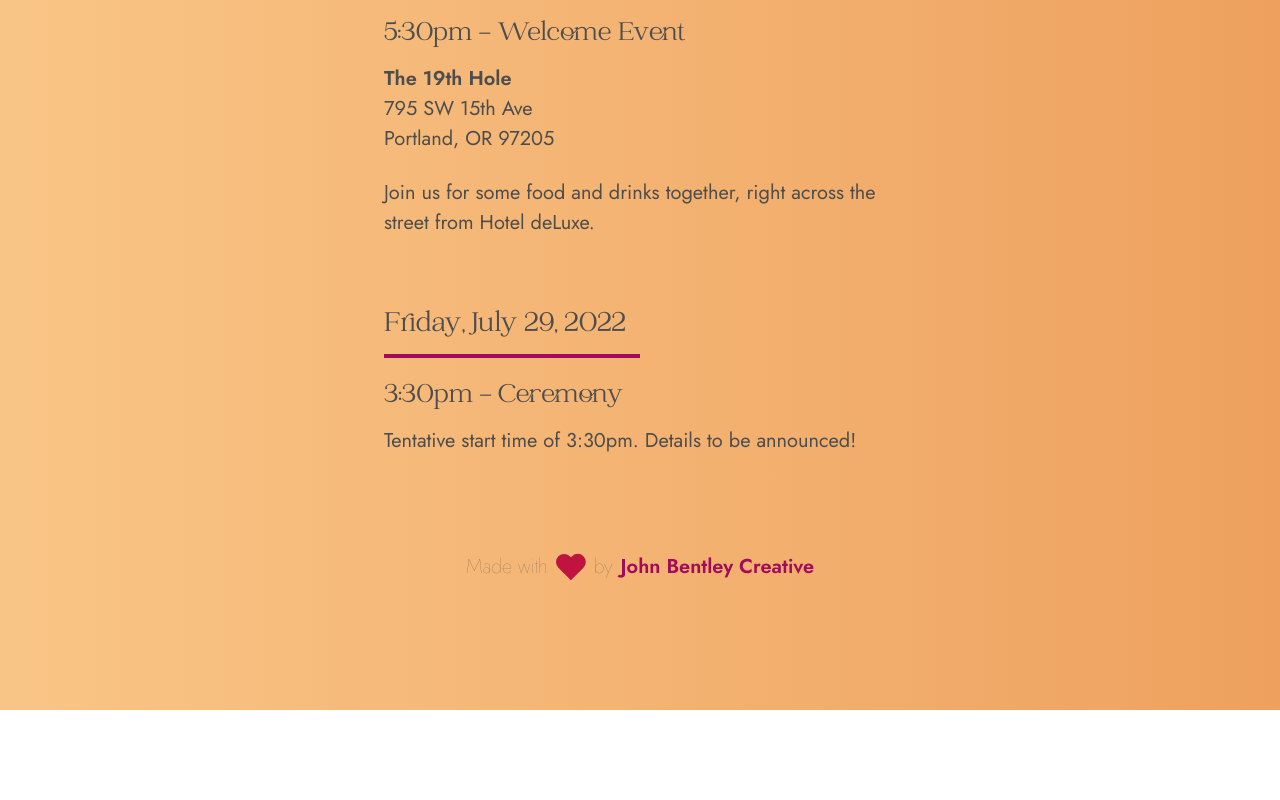
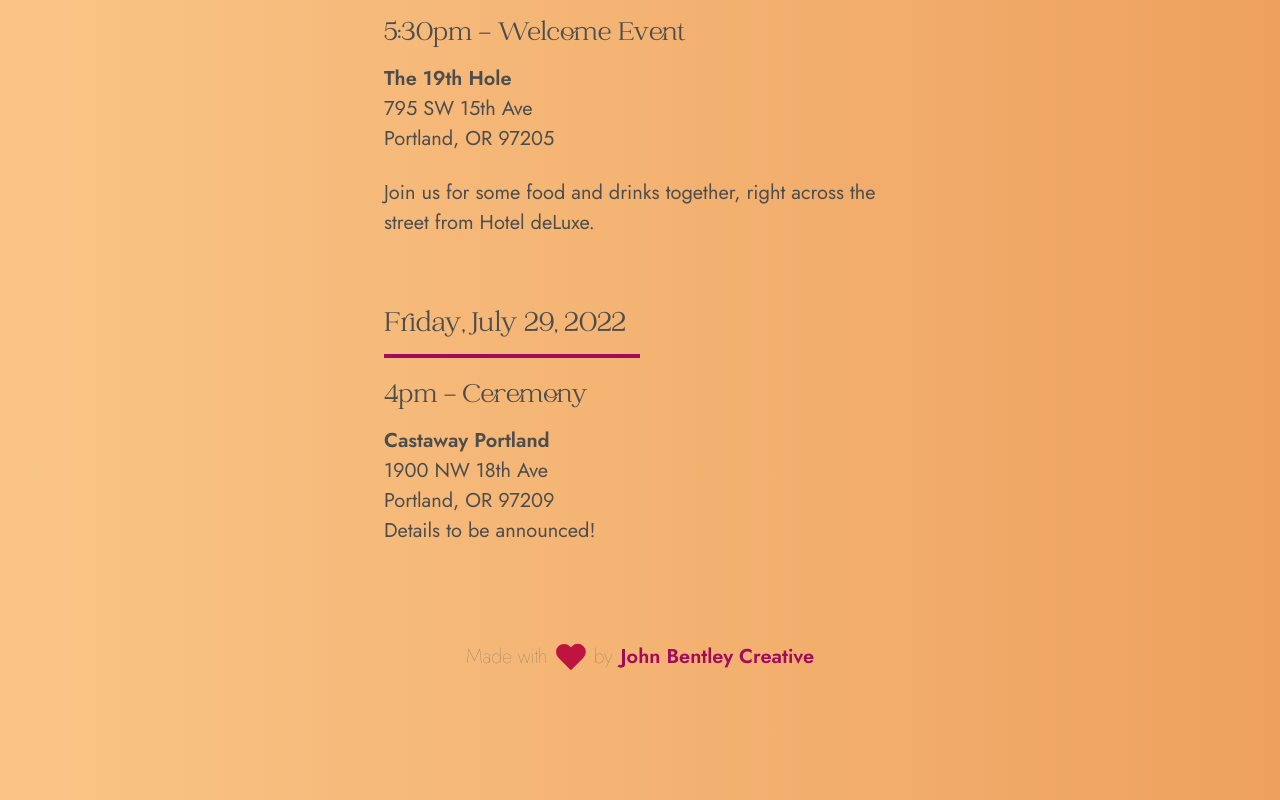
Before and after one commit to jbentley10/john-and-geovana-wedding, a Next.js app: page /schedule in a window 1280 px wide. Shown: the part 540-1340 px from the top of the page. Before the commit the page ends 1250 px from the top, so only its background shows below. Built offline with nearby package versions, Linux system fonts and the light colour scheme; what @contentful/rich-text-types would draw is missing.

Commit message:
Update ceremony deets

```diff
--- a/components/schedule.js
+++ b/components/schedule.js
@@ -34,8 +34,11 @@ export default function Schedule() {
       <div>
         <div className={'inline'}>
           <h3 className={`${h3Styles} w-full sm:w-7/12 md:w-full lg:w-9/12 xl:w-6/12 mb-2 border-b-4 border-purple`}>Friday, July 29, 2022</h3>
-          <h4 className={`${h4Styles}`}>3:30pm - Ceremony</h4>
-          <p className={`${paragraphStyles} text-text-color`}>Tentative start time of 3:30pm. Details to be announced!</p>
+          <h4 className={`${h4Styles}`}>4pm - Ceremony</h4>
+          <Link target={`blank`} href={`http://www.castawayportland.com/`}><a className={`${linkStyles} text-text-color`}>Castaway Portland</a></Link>
+          <p className={`${paragraphStyles} text-text-color`}>1900 NW 18th Ave</p>
+          <p className={`${paragraphStyles} text-text-color`}>Portland, OR 97209</p>
+          <p className={`${paragraphStyles} text-text-color`}>Details to be announced!</p>
         </div>
       </div>
     )
```
